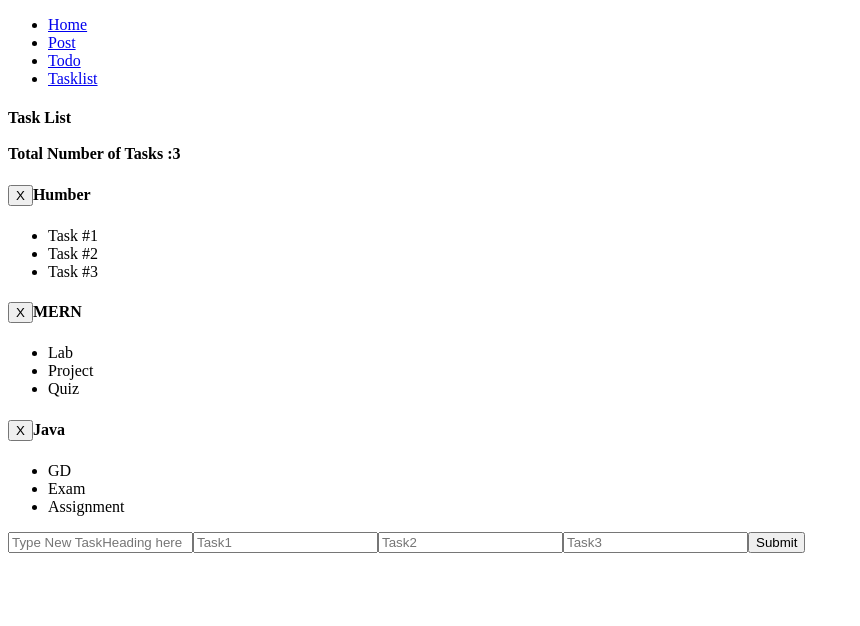
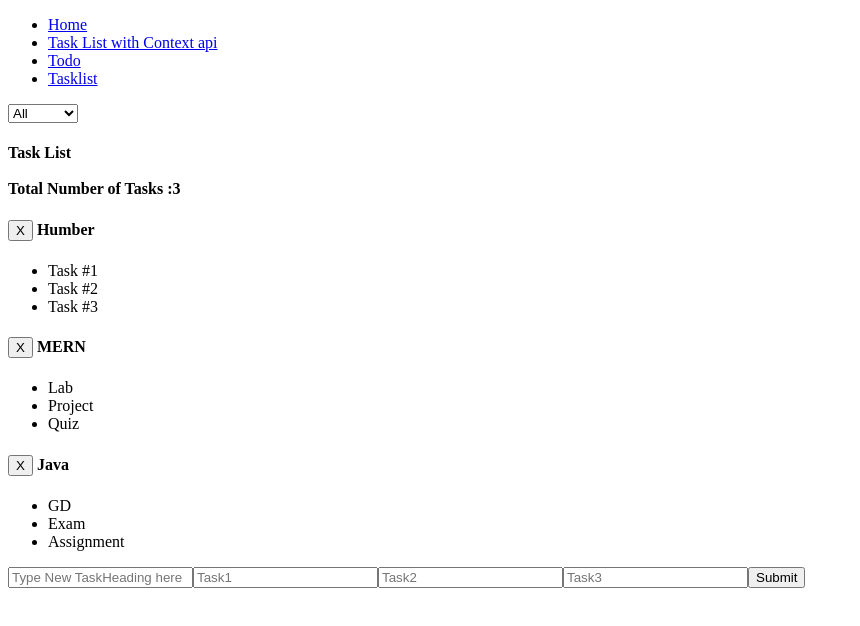
Before and after one commit to SudhirDeshwal/React_Hooks_API, a React (Create React App) app: page /mainpost in a window 1280 px wide. Shown: the top 626 px of the page, without its empty margins (0-860 px from the left). Built offline with nearby package versions, Linux system fonts and the light colour scheme.

Commit message:
Task List Completed with context api

```diff
--- a/src/Mainpost.js
+++ b/src/Mainpost.js
@@ -57,23 +57,37 @@ class Mainpost extends Component {
 render(){
 
 
-
+  let filteredlist = this.state.filterlist === '' ? this.state.tasklist :
+  this.state.tasklist.filter((t) => t.title === this.state.filterlist);
 
     return(
       <div className='App'>
       {/* <button onClick={this.switchNamehandler}>Click here to Add New Task</button>  */}
      {/* <Header title="Task List" items={this.state.tasklist.length}/> */}
 
+     <Taskfilter tasklist = {this.state.tasklist}  handlefilter={this.handleFilterTask} />
     <HeaderContext.Provider value={{items:this.state.tasklist.length , title:"Task List"}}>
        <Header></Header>
      </HeaderContext.Provider>
 
-     {this.state.tasklist.map((t1) => (
+     {/* {this.state.tasklist.map((t1) => (
     <Tasklist
      title={t1.title}
      item={t1.tasks}
      id={t1.id}
      removeTask={this.handleRemoveTask}/>
+     ))}  */}
+
+{filteredlist.map((t1) => (
+     <TasklistContext.Provider value= {{
+       title:t1.title,
+       item:t1.tasks,
+       id:t1.id,
+       removeTask:this.handleRemoveTask
+
+}}>
+       <Tasklist></Tasklist>
+     </TasklistContext.Provider>
      ))}
 
      <AddTaskform addtask={this.addNewTask}></AddTaskform>
--- a/src/Navigation.js
+++ b/src/Navigation.js
@@ -12,7 +12,7 @@ const Navigation = (props)=> {
                  <NavLink to='/' exact>Home</NavLink>
              </li>
              <li>
-                 <NavLink  to='/mainpost'>Post</NavLink>
+                 <NavLink  to='/mainpost'>Task List with Context api</NavLink>
              </li>
              <li>
                  <NavLink to='/todo'>Todo</NavLink>
--- a/src/Tasklist.js
+++ b/src/Tasklist.js
@@ -1,11 +1,37 @@
 import React from 'react';
+import TasklistContext from './TasklistContext';
 
 
 const Tasklist = (props) => {
 
     return (
          <div>
-        <h4>
+
+        <TasklistContext.Consumer>
+             {
+               (context) => (
+                <div>
+                <h4>
+                  <button onClick={() => context.removeTask(context.id)}>X</button> {context.title}
+
+                </h4>
+                <ul>
+          {context.item.map((t) => (
+              <li>{t}</li> )
+          ) }
+
+          </ul>
+                </div>
+               )
+             }
+
+        </TasklistContext.Consumer>
+
+
+
+
+
+        {/* <h4>
         <button onClick={() => props.removeTask(props.id)}>X</button>
       {props.title}</h4>
          <ul>
@@ -13,7 +39,7 @@ const Tasklist = (props) => {
               <li>{t}</li> )
           ) }
 
-          </ul>
+          </ul> */}
         </div>
 
          );
```
